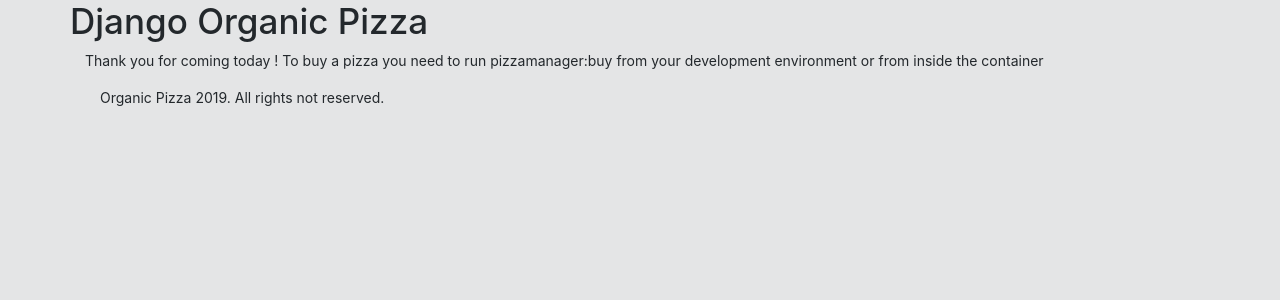
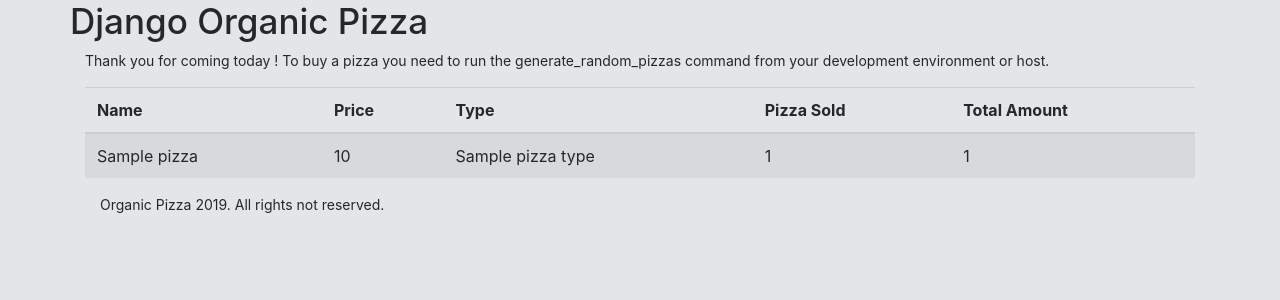
Before and after one commit to 3pns/django_organic_pizza, a Django app: template django_organic_pizza/templates/index.html in a window 1280 px wide. Shown: the top 300 px of the page. Run offline with Django 3.2, Linux system fonts and the light colour scheme; the template is opened without the code that fills it: most values are stand-ins (such as "Sample title", 1, 10 or a date in 2020); data that the repository does not hold is empty; some libraries are stand-ins or nearby versions.

Commit message:
fixed index page with ordered pizza

```diff
--- a/django_organic_pizza/management/commands/generate_random_pizzas.py
+++ b/django_organic_pizza/management/commands/generate_random_pizzas.py
@@ -24,7 +24,7 @@ class Command(BaseCommand):
                 random_name = "{0} {1} {2}".format(pizza_type.name, keywords[index_1], keywords[index_2])
                 pizza = Pizza.objects.get_or_create(name=random_name, pizza_type=pizza_type)[0]
                 pizza.price = decimal.Decimal(random.randrange(0, 9999))/100
-                pizza.save
+                pizza.save()
                 pizzas.append(pizza)
         for pizza in pizzas:
             buy_count = random.randint(0,100)
--- a/django_organic_pizza/models/pizza.py
+++ b/django_organic_pizza/models/pizza.py
@@ -8,8 +8,5 @@ class Pizza(models.Model):
     price = models.DecimalField( null=False, default=0.00, max_digits=12, decimal_places=2, validators=[MinValueValidator(Decimal('0.00') )] )
     pizza_type = models.ForeignKey("PizzaType", null=False, on_delete=models.CASCADE)
 
-    def __str__(self):
-        return "{}".format(self.name)
-
     def buy(self):
         return Transaction.objects.create(pizza = self, price = self.price)
--- a/django_organic_pizza/models/transaction.py
+++ b/django_organic_pizza/models/transaction.py
@@ -4,7 +4,7 @@ from decimal import Decimal
 
 class Transaction(models.Model):
     price = models.DecimalField( null=False, default=0.00, max_digits=12, decimal_places=2, validators=[MinValueValidator(Decimal('0.00') )] )
-    pizza = models.ForeignKey("Pizza", null=False, on_delete=models.CASCADE)
+    pizza = models.ForeignKey("Pizza", null=False, on_delete=models.CASCADE, related_name='transactions')
 
     def __str__(self):
         return "{}".format(self.price)
--- a/django_organic_pizza/templates/index.html
+++ b/django_organic_pizza/templates/index.html
@@ -11,12 +11,32 @@
 <p class="title-logo">Django Organic Pizza</p>
 {% endblock %}
 
-
 {% block body %}
 <h1>Django Organic Pizza</h1>
 <div class="container">
-<p>Thank you for coming today ! To buy a pizza you need to run pizzamanager:buy from your development environment or from inside the container</p>
-
+<p>Thank you for coming today ! To buy a pizza you need to run the generate_random_pizzas command from your development environment or host.</p>
+    <table class="table table-responsive-sm table-striped">
+      <thead>
+        <tr>
+          <th>Name</th>
+          <th>Price</th>
+          <th>Type</th>
+          <th>Pizza Sold</th>
+          <th>Total Amount</th>
+        </tr>
+      </thead>
+      <tbody>
+        {% for pizza in pizzas %}
+          <tr>
+            <td>{{ pizza.name }}</td>
+            <td>{{ pizza.price }}</td>
+            <td>{{ pizza.pizza_type.name }}</td>
+            <td>{{ pizza.total_sold }}</td>
+            <td>{{ pizza.total_amount }}</td>
+          </tr>
+        {% endfor %}
+      </tbody>
+    </table>
 </div>
 {% endblock body %}
 
```
Also changed, not shown: django_organic_pizza/settings.py (+5 -11 lines), django_organic_pizza/views/application.py (+8 -2 lines), django_organic_pizza/migrations/0006_auto_20190812_0834.py (added).
